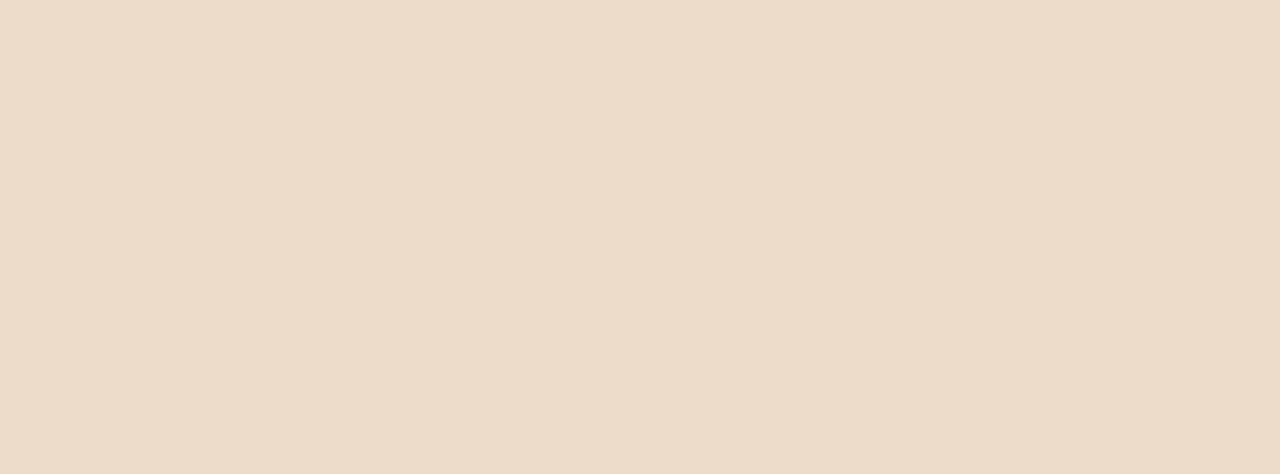
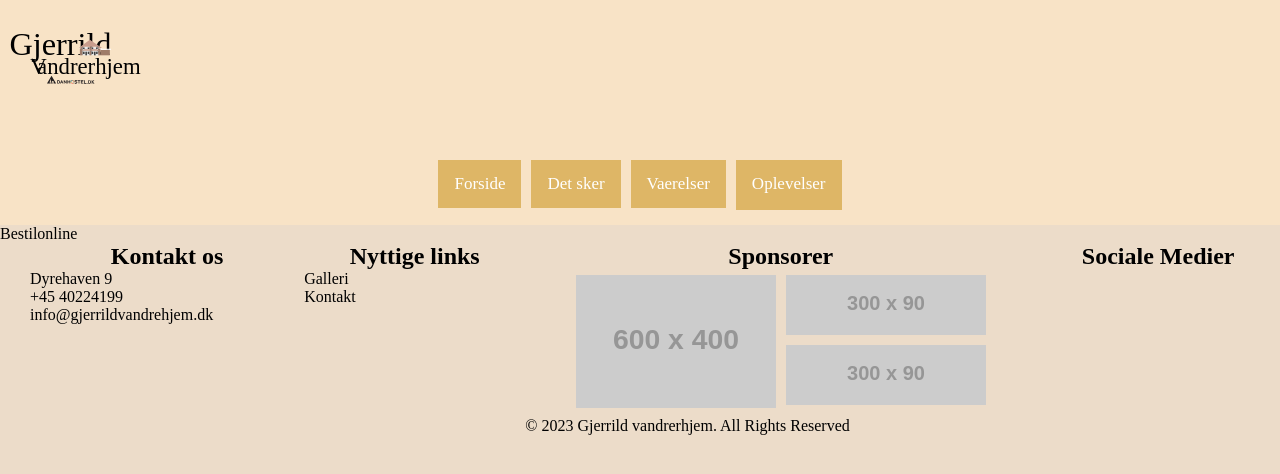
Before and after one commit to luffe141/Vandrehjem, a React (Vite) app in the folder frontend/: page /Bestilonline in a window 1280 px wide. Before the commit this address had no page. Shown: the top 474 px of the page. Built offline with nearby package versions, Linux system fonts and the light colour scheme.

Commit message:
Created missing page files & added the links to them.

```diff
--- /dev/null
+++ b/frontend/src/components/Bestilonline/Bestilonline.tsx
@@ -0,0 +1,9 @@
+
+
+const Bestilonline = () => {
+  return (
+    <div>Bestilonline</div>
+  )
+}
+
+export default Bestilonline
--- /dev/null
+++ b/frontend/src/components/Galleri/Galleri.tsx
@@ -0,0 +1,9 @@
+
+
+const Galleri = () => {
+  return (
+    <div>Galleri</div>
+  )
+}
+
+export default Galleri
--- /dev/null
+++ b/frontend/src/components/Kontakt/Kontakt.tsx
@@ -0,0 +1,8 @@
+
+const Kontakt = () => {
+  return (
+    <div>Kontakt</div>
+  )
+}
+
+export default Kontakt
--- /dev/null
+++ b/frontend/src/components/Omos/Omos.tsx
@@ -0,0 +1,9 @@
+
+
+const Omos = () => {
+  return (
+    <div>Omos</div>
+  )
+}
+
+export default Omos
--- /dev/null
+++ b/frontend/src/components/Restaurant/Restaurant.tsx
@@ -0,0 +1,9 @@
+
+
+const Restaurant = () => {
+  return (
+    <div>Restaurant</div>
+  )
+}
+
+export default Restaurant
--- a/frontend/src/components/navbar/navbar.tsx
+++ b/frontend/src/components/navbar/navbar.tsx
@@ -32,8 +32,9 @@ function Navbar() {
 					{/*<!-- Navigation links (hidden by default) -->*/}
 					<div id="myLinks" className={styles.myLinks}>
 						<a href="/">Forside</a>
-						<a href="/">Releases</a>
-						<a href="/">Find os</a>
+						<a href="/Detsker">Det sker</a>
+						<a href="/Vaerelser">Vaerelser</a>
+						<a href="/Oplevelse">Oplevelser</a>
 					</div>
 				</div>
 
--- a/frontend/src/main.tsx
+++ b/frontend/src/main.tsx
@@ -5,11 +5,13 @@ import Home from "./pages/home/home.jsx";
 import Layout from "./components/layout/layout.tsx";
 import Vaerelser from "./components/Vaerelser/Vaerelser.tsx";
 import Detsker from "./components/Detsker/Detsker.tsx";
-
 import Event from "../src/events/page.tsx";
-
-import Oplevelse from "../src/oplevelse/page.tsx"
-
+import Oplevelse from "../src/oplevelse/page.tsx";
+import Restaurant from "./components/Restaurant/Restaurant.tsx";
+import Galleri from "./components/Galleri/Galleri.tsx";
+import Omos from "./components/Omos/Omos.tsx";
+import Kontakt from "./components/Kontakt/Kontakt.tsx";
+import Bestilonline from "./components/Bestilonline/Bestilonline.tsx";
 
 const rootElement: HTMLElement | null = document.getElementById("root");
 
@@ -26,23 +28,9 @@ if (rootElement) {
               </Layout>
             }
           />
-          {/* {
-
-	createRoot(rootElement).render(
-		<Router>
-			<>
-				<Routes>
-					<Route
-						path="/"
-						element={
-							<Layout>
-								<Home />
-							</Layout>
-						}
-					/>
 
           <Route
-						path="/Detsker"
+            path="Detsker"
             element={
               <Layout>
                 <Detsker />
@@ -50,18 +38,77 @@ if (rootElement) {
             }
           />
 
-					} */}
-          {/* Add more routes for additional pages */}
-          {
           <Route
-              path="/events"
+            path="Vaerelser"
+            element={
+              <Layout>
+                <Vaerelser />
+              </Layout>
+            }
+          />
+
+          <Route
+            path="Oplevelse"
+            element={
+              <Layout>
+                <Oplevelse />
+              </Layout>
+            }
+          />
+
+          <Route
+            path="Event"
             element={
               <Layout>
                 <Event />
               </Layout>
             }
           />
+
+          <Route
+            path="Restaurant"
+            element={
+              <Layout>
+                <Restaurant />
+              </Layout>
             }
+          />
+
+          <Route
+            path="Galleri"
+            element={
+              <Layout>
+                <Galleri />
+              </Layout>
+            }
+          />
+
+          <Route
+            path="Omos"
+            element={
+              <Layout>
+                <Omos />
+              </Layout>
+            }
+          />
+
+          <Route
+            path="Kontakt"
+            element={
+              <Layout>
+                <Kontakt />
+              </Layout>
+            }
+          />
+
+          <Route
+            path="Bestilonline"
+            element={
+              <Layout>
+                <Bestilonline />
+              </Layout>
+            }
+          />
         </Routes>
       </>
     </Router>
```
Lines whose indentation alone changed are shown as unchanged.
